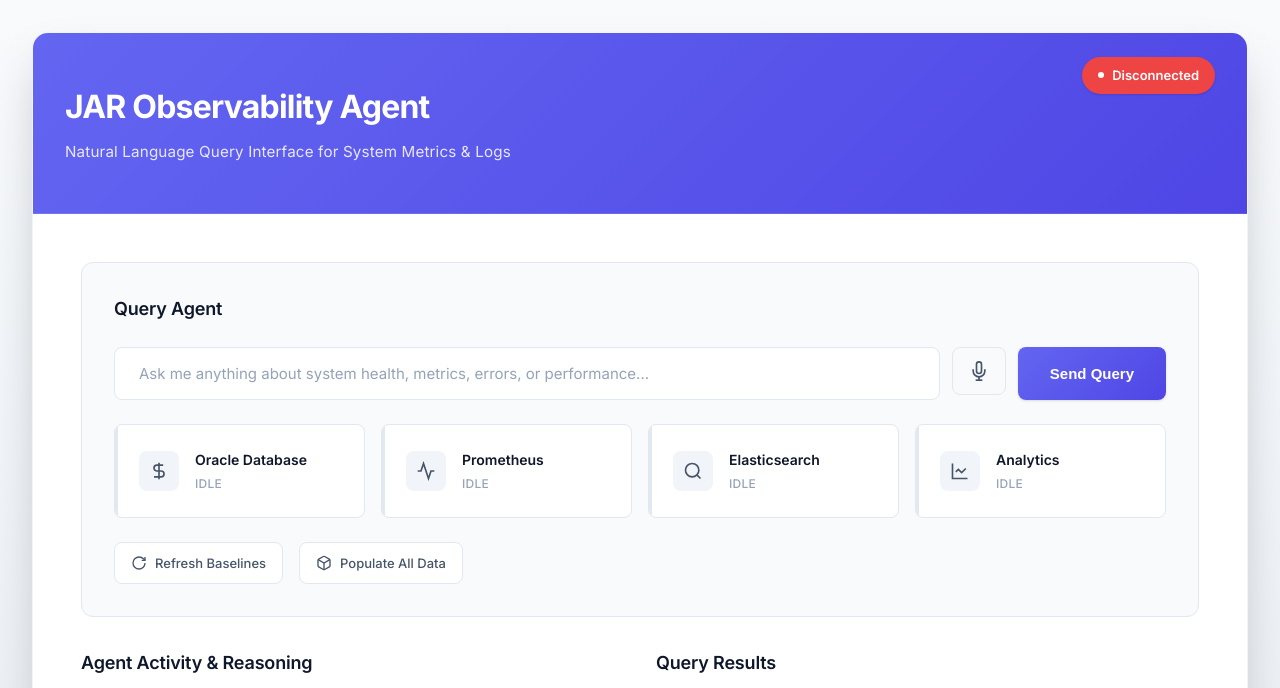
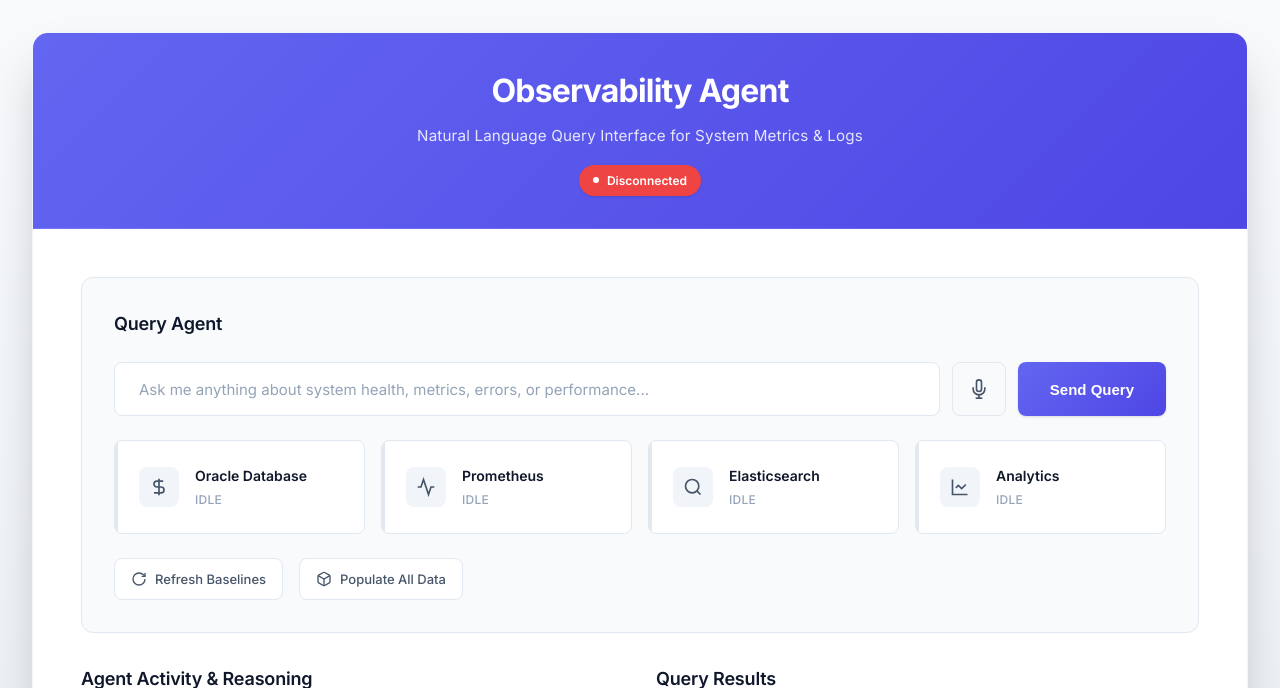
Before and after one commit to umarhunter/jar, a Flask app: page / in a window 1280 px wide. Shown: the top 688 px of the page. Run offline with Flask 3, Linux system fonts and the light colour scheme; some libraries are stand-ins or nearby versions.

Commit message:
refactor: update header title and improve CSS styles for better layout and readability

```diff
--- a/web/static/app.js
+++ b/web/static/app.js
@@ -358,7 +358,7 @@ function displayResult(data) {
     card.className = 'result-card healthy';
 
     let html = `
-        <div class="result-header">✓ Query Complete</div>
+        <div class="result-header">Query Complete</div>
         <div class="result-query">Query: "${escapeHtml(data.query || '')}"</div>
         <div class="result-response">
             <h3>Response:</h3>
--- a/web/static/style.css
+++ b/web/static/style.css
@@ -1,5 +1,5 @@
 :root {
-    /* Color System - Professional palette */
+    /* Color System */
     --color-primary: #6366f1;
     --color-primary-dark: #4f46e5;
     --color-primary-light: #818cf8;
@@ -88,8 +88,8 @@ body {
 header {
     background: linear-gradient(135deg, var(--color-primary) 0%, var(--color-primary-dark) 100%);
     color: white;
-    padding: var(--spacing-2xl) var(--spacing-xl);
-    position: relative;
+    padding: var(--spacing-xl) var(--spacing-md);
+    text-align: center;
     border-bottom: 1px solid rgba(255, 255, 255, 0.1);
 }
 
@@ -108,16 +108,14 @@ header h1 {
 }
 
 .status-badge {
-    position: absolute;
-    top: var(--spacing-lg);
-    right: var(--spacing-xl);
-    padding: var(--spacing-xs) var(--spacing-md);
-    border-radius: var(--radius-full);
-    font-size: 0.8125rem;
-    font-weight: 600;
-    display: flex;
+    display: inline-flex;
     align-items: center;
     gap: var(--spacing-xs);
+    padding: 0.375rem 0.875rem;
+    margin-top: var(--spacing-md);
+    border-radius: var(--radius-full);
+    font-size: 0.75rem;
+    font-weight: 600;
     transition: all var(--transition-base);
     box-shadow: var(--shadow-sm);
 }
@@ -253,8 +251,7 @@ header h1 {
     display: flex;
     align-items: center;
     justify-content: center;
-    min-width: 48px;
-    height: 48px;
+    min-width: 52px;
 }
 
 .voice-btn:hover {
--- a/web/templates/index.html
+++ b/web/templates/index.html
@@ -12,7 +12,7 @@
 <body>
     <div class="container">
         <header>
-            <h1>JAR Observability Agent</h1>
+            <h1>Observability Agent</h1>
             <p class="subtitle">Natural Language Query Interface for System Metrics & Logs</p>
             <div id="connection-status" class="status-badge disconnected">Disconnected</div>
         </header>
```
